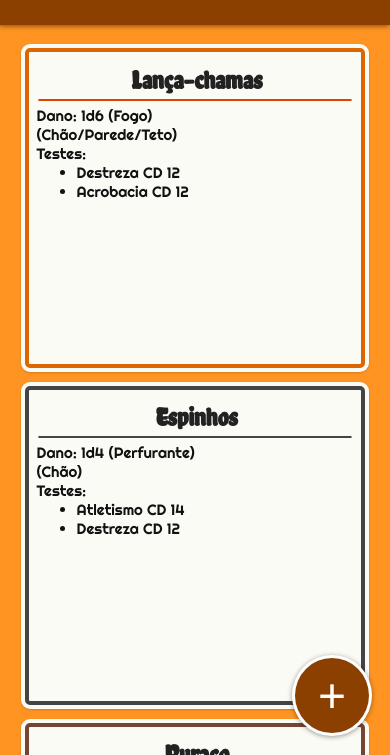
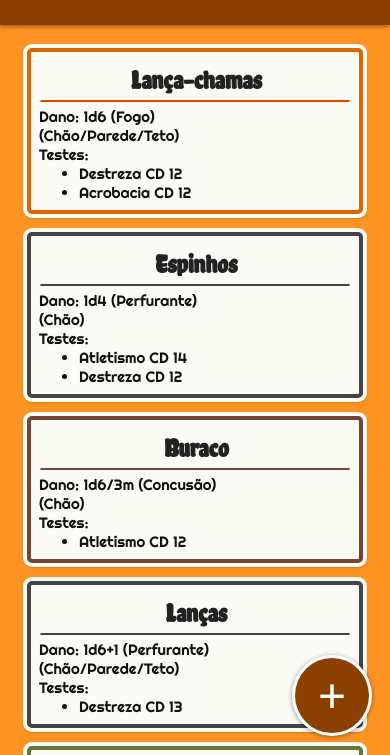
Before and after one commit to Gabriel-JM/RPG-Manager, a plain HTML site: page paginas/armadilhas.html in a window 390 px wide. Shown: the part 78-833 px from the top of the page. Drawn offline with Linux system fonts and the light colour scheme.

Commit message:
Editação no css e viewport

```diff
--- a/css/armadilhas.css
+++ b/css/armadilhas.css
@@ -24,7 +24,7 @@
     font-family: 'fonte-chelaOne';
     font-size: 25px;
     text-align: center;
-    padding: 0.5vh;
+    padding: 5px;
     padding-left: 8px;
     border-radius: 3px;
     border-left: 2px solid transparent;
@@ -300,7 +300,7 @@
 #conteudo {
     color: #111;
     font-family: 'fonte-righteous', monospace;
-    width: 92vw;
+    width: 95vw;
     margin-top: 10px;
     padding: 4px;
 }
@@ -365,8 +365,8 @@
 /* Viewport */
 @media screen and (max-width: 1024px) {
     .info-armadilhas {
-        width: 40vh;
-        height: 35vh;
+        width: 18vw;
+        height: 26vh;
     }
 
     .modal {
@@ -381,6 +381,10 @@
 }
 
 @media screen and (max-width: 768px) {
+    .info-armadilhas {
+        width: 25vw;
+    }
+
     .modal {
         overflow: scroll;
         overflow-x: hidden;
@@ -397,6 +401,11 @@
 }
 
 @media screen and (max-width: 425px) {
+    .info-armadilhas {
+        width: 80vw;
+        height: auto;
+    }
+
     .modal {
         width: 85vw;
         padding: 20px;
```
